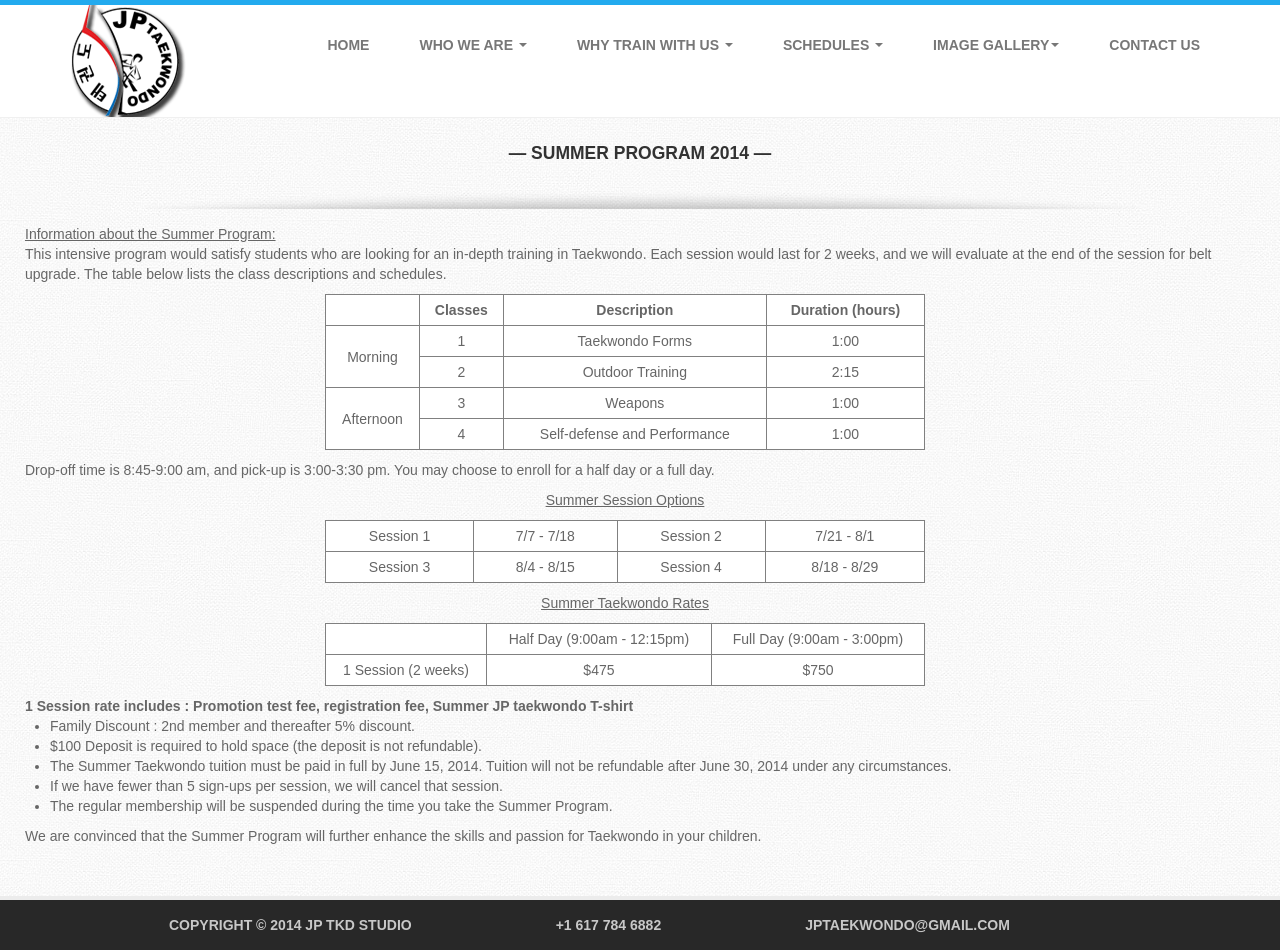
After one commit to jklein/jptaekwondo, a PHP site: page /summer.php in a window 1280 px wide. The commit adds this page. Run offline with PHP 8.4, Linux system fonts and the light colour scheme.

Commit message:
Summer Program 2014

```diff
--- a/includes/header.php
+++ b/includes/header.php
@@ -72,10 +72,11 @@ date_default_timezone_set('America/New_York');
                                     <li><a href="curriculum.php">Curriculum</a></li>
                                 </ul>
                             </li>
-                            <li class="dropdown" <?php echo ($page == 'schedule.php' ? 'class="active"' : '');?>>
+                            <li class="dropdown" <?php echo ($page == 'schedule.php' || $page == 'summer.php' ? 'class="active"' : '');?>>
                                 <a href="#" class="dropdown-toggle" data-toggle="dropdown">Schedules <b class="caret"></b></a>
                                 <ul class="dropdown-menu">
                                     <li><a href="schedule.php">Standard Schedule</a></li>
+                                    <li><a href="summer.php">Summer Program</a></li>
                                 </ul>
                             </li>
                             <li class="dropdown" <?php echo ($page == 'summer_2013.php' ? 'class="active"' : '');?>>
--- /dev/null
+++ b/summer.php
@@ -0,0 +1,98 @@
+<?php
+$page_name = 'SUMMER PROGRAM 2014';
+
+require 'includes/header.php';
+?>
+<section class="schedule">
+    <div class="container">
+        <div class="row">
+            <u>Information about the Summer Program:</u><br />
+            This intensive program would satisfy students who are looking for an in-depth
+            training in Taekwondo. Each session would last for 2 weeks, and we will evaluate at
+            the end of the session for belt upgrade. The table below lists the class descriptions
+            and schedules.
+
+            <table class="summer">
+                <tr>
+                    <th>&nbsp;</th>
+                    <th>Classes</th>
+                    <th>Description</th>
+                    <th>Duration (hours)</th>
+                </tr>
+                <tr>
+                    <td rowspan="2">Morning</td>
+                    <td>1</td>
+                    <td>Taekwondo Forms</td>
+                    <td>1:00</td>
+                </tr>
+                <tr>
+                    <td>2</td>
+                    <td>Outdoor Training</td>
+                    <td>2:15</td>
+                </tr>
+                <tr>
+                    <td rowspan="2">Afternoon</td>
+                    <td>3</td>
+                    <td>Weapons</td>
+                    <td>1:00</td>
+                </tr>
+                <tr>
+                    <td>4</td>
+                    <td>Self-defense and Performance</td>
+                    <td>1:00</td>
+                </tr>
+            </table>
+
+            <p>Drop-off time is 8:45-9:00 am, and pick-up is 3:00-3:30 pm. You may choose to
+            enroll for a half day or a full day.</p>
+
+
+            <div style="text-align:center;"><u>Summer Session Options</u></div>
+            <table class="summer">
+                <tr>
+                    <td>Session 1</td>
+                    <td>7/7 - 7/18</td>
+                    <td>Session 2</td>
+                    <td>7/21 - 8/1</td>
+                </tr>
+                <tr>
+                    <td>Session 3</td>
+                    <td>8/4 - 8/15</td>
+                    <td>Session 4</td>
+                    <td>8/18 - 8/29</td>
+                </tr>
+            </table>
+
+            <div style="text-align:center;"><u>Summer Taekwondo Rates</u></div>
+            <table class="summer">
+                <tr>
+                    <td>&nbsp;</td>
+                    <td>Half Day (9:00am - 12:15pm)</td>
+                    <td>Full Day (9:00am - 3:00pm)</td>
+                </tr>
+                <tr>
+                    <td>1 Session (2 weeks)</td>
+                    <td>$475</td>
+                    <td>$750</td>
+                </tr>
+            </table>
+
+            <strong>1 Session rate includes : Promotion test fee, registration fee,
+                Summer JP taekwondo T-shirt</strong>
+
+            <ul>
+                <li>Family Discount : 2nd member and thereafter 5% discount.</li>
+                <li>$100 Deposit is required to hold space (the deposit is not refundable).</li>
+                <li>The Summer Taekwondo tuition must be paid in full by June 15, 2014.
+                Tuition will not be refundable after June 30, 2014 under any circumstances.</li>
+                <li>If we have fewer than 5 sign-ups per session, we will cancel that session.</li>
+                <li>The regular membership will be suspended during the time you take the Summer Program.</li>
+            </ul>
+
+            <p>We are convinced that the Summer Program will further enhance the skills and passion
+                for Taekwondo in your children.</p>
+        </div>
+    </div>
+</section>
+<?php
+require 'includes/footer.php';
```
